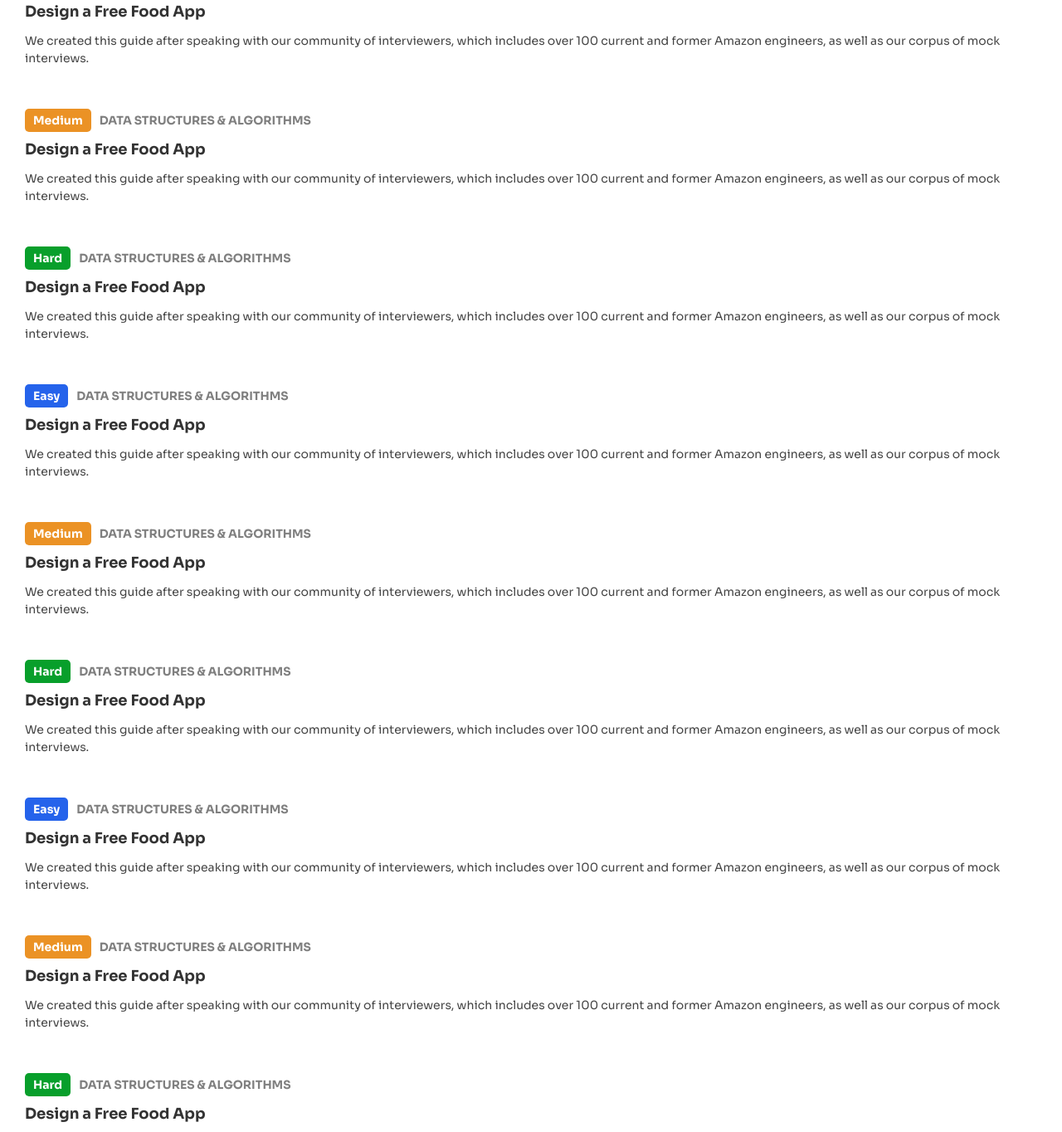
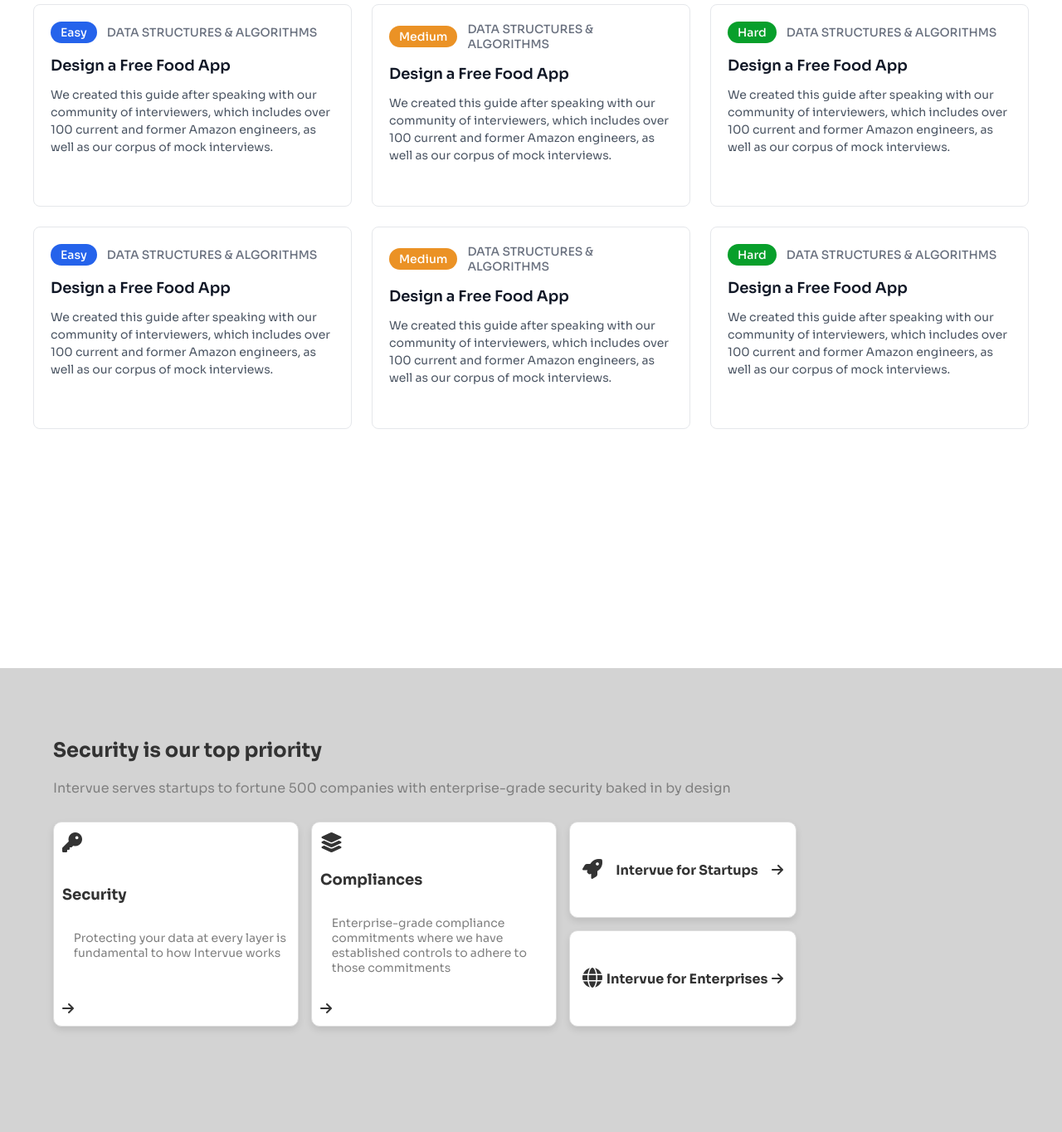
Before and after one commit to SATVIK297/intervue_assignment, a plain HTML site: page index.html in a window 1280 px wide. Shown: the part 902-2266 px from the top of the page at 83% size. Drawn offline with Linux system fonts and the light colour scheme.

Commit message:
media added

```diff
--- a/style.css
+++ b/style.css
@@ -188,43 +188,106 @@ p {
 
 /* Resources Section */
 .resources {
-  display: flex;
-  justify-content: center;
-  align-items: center;
-  flex-wrap: wrap;
-  gap: 20px;
-  margin: 30px;
+  display: grid;
+  grid-template-columns: repeat(auto-fit, minmax(300px, 1fr));
+  gap: 24px;
+  padding: 32px;
+  max-width: 1200px;
+  margin: 0 auto;
 }
 
-.resource-card {
+/* Card styles */
+.card {
+  background: #ffffff;
+  border: 1px solid #e5e7eb;
+  border-radius: 8px;
   padding: 20px;
-  width: 200px;
-  border-radius: 5px;
-  text-align: center;
+  transition: transform 0.2s ease, box-shadow 0.2s ease;
 }
-@media (max-width: 768px) {
-  .resources {
-    flex-direction: column; /* Stack the cards vertically */
-    gap: 15px; /* Adjust gap between items */
-  }
 
-  .resource-card {
-    width: 90%; /* Make cards take up more width on smaller screens */
-    margin: 0 auto; /* Center cards */
-    border: 1px solid #ddd; /* Ensure border is visible on smaller screens */
+.card:hover {
+  transform: translateY(-2px);
+  box-shadow: 0 4px 12px rgba(0, 0, 0, 0.1);
+}
+
+/* Tag section styles */
+.tag-section {
+  display: flex;
+  align-items: center;
+  gap: 12px;
+  margin-bottom: 16px;
+}
+
+.tag {
+  padding: 4px 12px;
+  border-radius: 16px;
+  font-size: 14px;
+  font-weight: 500;
+  color: #ffffff;
+}
+
+.tag[data-difficulty="easy"] {
+  background-color: #2563eb;
+}
+
+.tag[data-difficulty="medium"] {
+  background-color: #eb9225;
+}
+
+.tag[data-difficulty="hard"] {
+  background-color: #089f2b;
+}
+
+.category {
+  font-size: 14px;
+  color: #6b7280;
+  font-weight: 500;
+}
+
+/* Card content styles */
+.title {
+  font-size: 18px;
+  font-weight: 600;
+  color: #111827;
+  margin-bottom: 12px;
+}
+
+
+.description {
+  font-size: 14px;
+  color: #4b5563;
+  line-height: 1.5;
+}
+
+/* Media queries for responsiveness */
+@media (max-width: 1024px) {
+  .resources-grid {
+    grid-template-columns: repeat(auto-fit, minmax(250px, 1fr));
+    padding: 24px;
   }
 }
 
-/* Media Query for even smaller screens (e.g., mobile phones) */
-@media (max-width: 480px) {
-  .resources {
-    margin: 20px; /* Reduce margin on small screens */
+@media (max-width: 768px) {
+  .resources-grid {
+    grid-template-columns: repeat(auto-fit, minmax(200px, 1fr));
+    gap: 20px;
+    padding: 20px;
   }
 
-  .resource-card {
-    width: 100%; /* Cards take up the full width of the screen */
-    padding: 15px; /* Adjust padding for smaller screens */
-    border: 1px solid #ddd; /* Ensure border is visible on mobile */
+  .card {
+    padding: 16px;
+  }
+}
+
+@media (max-width: 480px) {
+  .resources-grid {
+    grid-template-columns: 1fr;
+    gap: 16px;
+    padding: 16px;
+  }
+
+  .tag-section {
+    flex-wrap: wrap;
   }
 }
 /* .easy { background: lightblue; }
@@ -238,62 +301,87 @@ p {
 /* Default styles for larger screens */
 /* Default styles for larger screens */
 .security-section {
-  display: flex;
-  flex-direction: column; /* Ensure all content is stacked vertically */
-  justify-content: flex-start;
-  align-items: center;
+  margin-top: 20%;
   padding-top: 5%;
-  padding-bottom: 5%; /* Add padding to the bottom */
+  text-align: center;
+  max-width: 100%;
+  height: 500px;
   background-color: lightgray;
-  width: 100%;
-  min-height: 100vh; /* Ensure background covers the full screen */
 }
 
 .security-section h2 {
   font-size: 24px;
-  text-align: center;
+  margin-left: 5%;
+  display: flex;
+  align-content: baseline;
   font-weight: bold;
 }
 
 .security-section p {
   font-size: 16px;
   color: gray;
-  text-align: center;
+  margin-left: 5%;
+  display: flex;
+  align-content: baseline;
   margin-bottom: 30px;
 }
 
-/* Card Container */
+/* Card Grid */
 .card-container {
+  margin-left: 5%;
   display: flex;
-  flex-direction: column; /* Stack cards vertically */
-  gap: 20px;
-  width: 100%;
-  max-width: 1200px; /* Max width for cards */
-  padding: 0 5%; /* Add left and right padding */
-  box-sizing: border-box; /* Ensure padding does not affect layout width */
+  max-width: 70%;
+  gap: 15px;
+  align-items: stretch;
 }
 
-/* Large and Small Card Styles */
-.cards, .small-card {
+/* Large Card Styles */
+
+
+.cards {
+  flex: 1;
   display: flex;
-  flex-direction: column; /* Card content stacked vertically */
+  flex-direction: column;
+  align-items: baseline;
+  align-content: baseline;
+  justify-content: space-between;
   background-color: white;
-  padding: 20px;
+  padding: 10px;
   border-radius: 10px;
   box-shadow: 0 4px 8px rgba(0, 0, 0, 0.1);
   border: 1px solid #ddd;
-  width: 100%; /* Take full width in container */
-  max-width: 300px; /* Max width to ensure cards aren't too wide */
-  text-align: left;
-  margin: 0 auto; /* Center the cards */
+}
+.small-card-container {
+  flex: 1; /* Takes the same width as the other cards */
+  display: flex;
+  flex-direction: column;
+  gap: 15px; /* Space between stacked small cards */
 }
 
+/* Small Card Styles */
+.small-card {
+  flex: 1; /* Each takes half the height of this column */
+  display: flex;
+  flex-direction: row;
+  align-items: baseline;
+  /* justify-content: space-between; */
+  background-color: white;
+  padding: 15px;
+  border-radius: 10px;
+  box-shadow: 0 4px 8px rgba(0, 0, 0, 0.1);
+  border: 1px solid #ddd;
+}
 .card-icon {
-  font-size: 32px;
+  font-size: 24px;
 }
 
 .card-content {
-  margin-top: 10px;
+  /* flex-grow: 1; */
+  display: flex;
+  flex-direction: column;
+  align-items: flex-start;
+  /* margin-left: 15px; */
+  text-align: left;
 }
 
 .cards h3 {
@@ -306,7 +394,30 @@ p {
   color: gray;
 }
 
+/* .arrow {
+  font-size: 18px;
+  color: black;
+} */
+
+/* Small Card Styles */
+.small-card {
+  display: flex;
+  align-items: center;
+  justify-content: space-between;
+  background-color: white;
+  padding: 15px;
+  border-radius: 10px;
+  box-shadow: 0 4px 8px rgba(0, 0, 0, 0.1);
+  border: 1px solid #ddd;
+}
+
+.small-card h3 {
+  font-size: 16px;
+  font-weight: bold;
+}
+
 /* Media Query for medium and small screens */
+
 @media (max-width: 768px) {
   .security-section {
     padding-top: 15%;
@@ -360,6 +471,9 @@ p {
     font-size: 10px; /* Smaller paragraph text */
   }
 }
+
+
+/* Testimonial */
 
 
 /* Testimonial */
```
